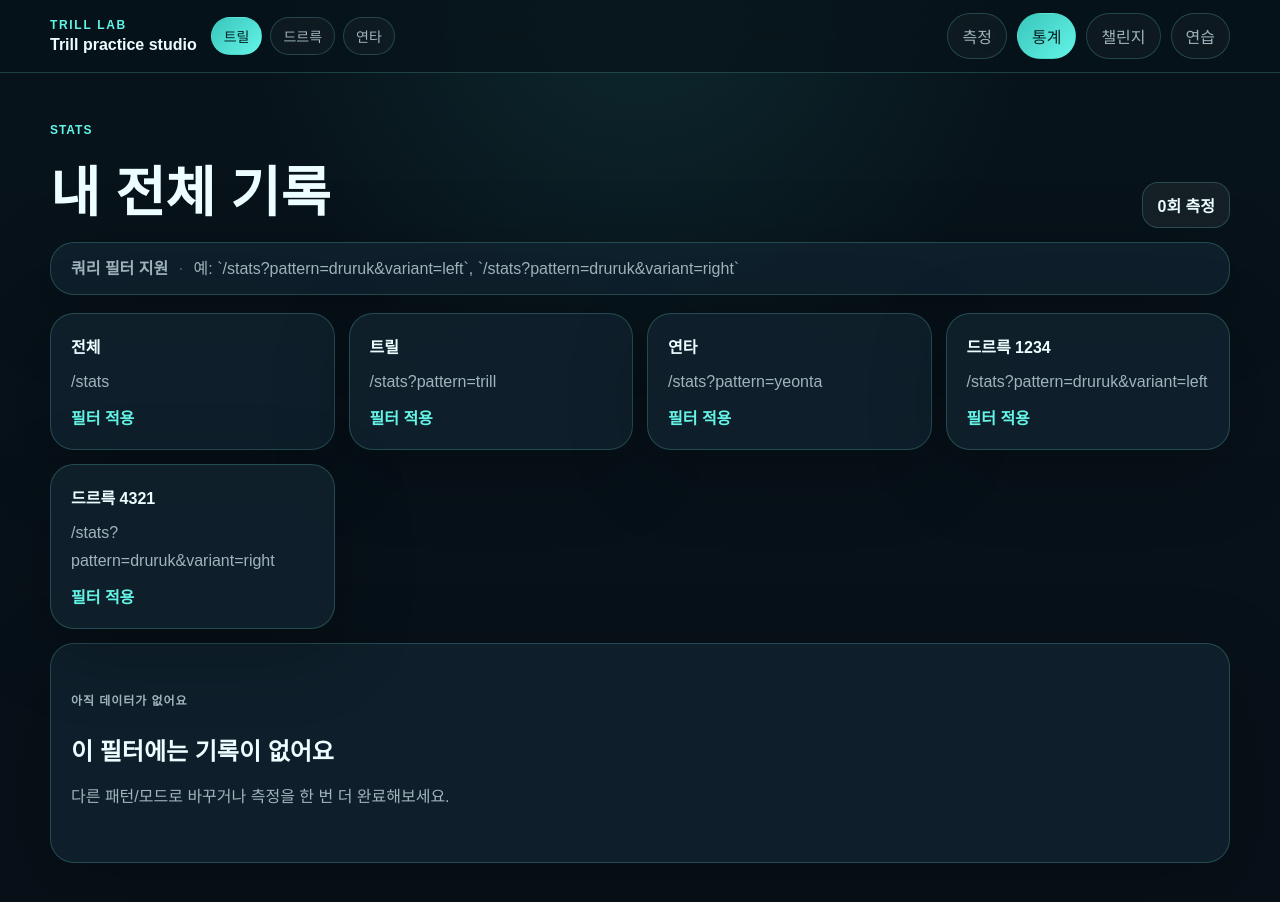
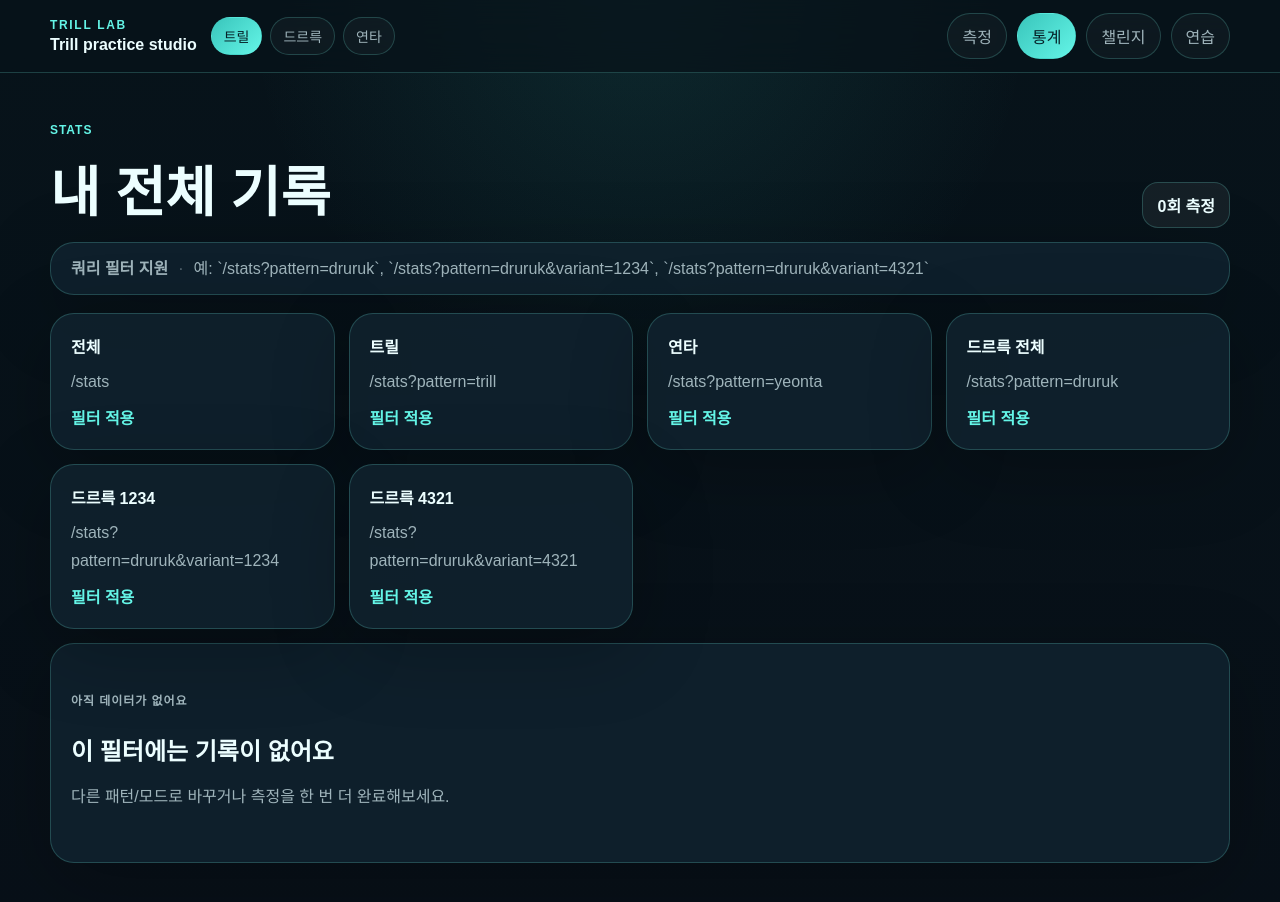
Before and after one commit to miku-agent/06_trill-lab, a Next.js app: page /stats in a window 1280 px wide. Shown: the top 902 px of the page. Built offline with nearby package versions, Linux system fonts and the light colour scheme.

Commit message:
fix(stats): separate druruk variants as 1234 and 4321 🎵

```diff
--- a/src/app/lib/measure-history.ts
+++ b/src/app/lib/measure-history.ts
@@ -1,6 +1,6 @@
 import type { PatternKey } from "./patterns";
 
-export type MeasureVariant = "left" | "right" | "both";
+export type MeasureVariant = "left" | "right" | "both" | "1234" | "4321";
 
 export type DrurukStats = {
   completedRuns: number;
@@ -105,7 +105,11 @@ export function formatDateTime(value: string) {
 }
 
 export function getVariantLabel(variant: MeasureVariant, pattern?: PatternKey) {
-  if (pattern === "druruk") return variant === "right" ? "4321 모드" : "1234 모드";
+  if (pattern === "druruk") {
+    if (variant === "4321" || variant === "right") return "4321 모드";
+    if (variant === "both") return "드르륵 전체";
+    return "1234 모드";
+  }
   if (pattern === "yeonta") return "연타 모드";
   if (variant === "left") return "왼손 모드";
   if (variant === "right") return "오른손 모드";
--- a/src/app/stats/page.tsx
+++ b/src/app/stats/page.tsx
@@ -32,8 +32,9 @@ const FILTER_LINKS: Array<{ label: string; href: string }> = [
   { label: "전체", href: "/stats" },
   { label: "트릴", href: "/stats?pattern=trill" },
   { label: "연타", href: "/stats?pattern=yeonta" },
-  { label: "드르륵 1234", href: "/stats?pattern=druruk&variant=left" },
-  { label: "드르륵 4321", href: "/stats?pattern=druruk&variant=right" },
+  { label: "드르륵 전체", href: "/stats?pattern=druruk" },
+  { label: "드르륵 1234", href: "/stats?pattern=druruk&variant=1234" },
+  { label: "드르륵 4321", href: "/stats?pattern=druruk&variant=4321" },
 ];
 
 export default function StatsPage() {
@@ -69,7 +70,15 @@ function StatsPageContent() {
   const filteredHistory = useMemo(() => {
     return history.filter((entry) => {
       if (activePattern && entry.pattern !== activePattern) return false;
-      if (activeVariant && entry.variant !== activeVariant) return false;
+      if (activeVariant) {
+        if (activePattern === "druruk") {
+          if (activeVariant === "1234" && !(entry.variant === "1234" || entry.variant === "left")) return false;
+          if (activeVariant === "4321" && !(entry.variant === "4321" || entry.variant === "right")) return false;
+          if (activeVariant === "both") return false;
+        } else if (entry.variant !== activeVariant) {
+          return false;
+        }
+      }
       return true;
     });
   }, [activePattern, activeVariant, history]);
@@ -248,7 +257,7 @@ function StatsPageContent() {
       <section className="page-section compact-summary panel">
         <strong>쿼리 필터 지원</strong>
         <span className="compact-summary-divider">·</span>
-        <span>예: `/stats?pattern=druruk&variant=left`, `/stats?pattern=druruk&variant=right`</span>
+        <span>예: `/stats?pattern=druruk`, `/stats?pattern=druruk&variant=1234`, `/stats?pattern=druruk&variant=4321`</span>
       </section>
 
       <section className="page-section pattern-select-grid" aria-label="통계 필터 선택">
@@ -375,7 +384,7 @@ function StatCard({ label, value, compact = false }: { label: string; value: str
 }
 
 function isMeasureVariant(value: string | null): value is MeasureVariant {
-  return value === "left" || value === "right" || value === "both";
+  return value === "left" || value === "right" || value === "both" || value === "1234" || value === "4321";
 }
 
 function average(values: number[]) {
```
Also changed, not shown: src/app/measure/page.tsx (+13 -5 lines).
